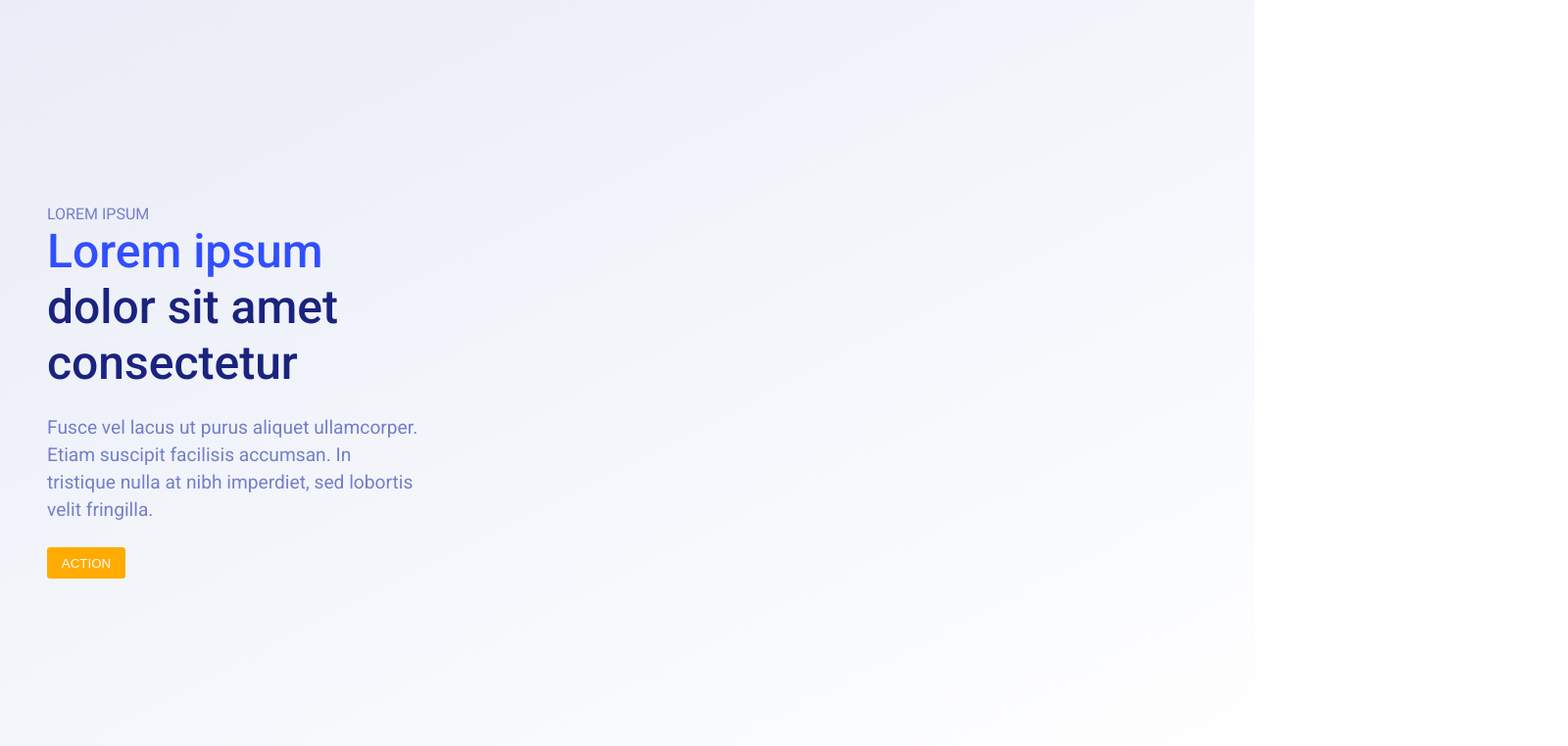
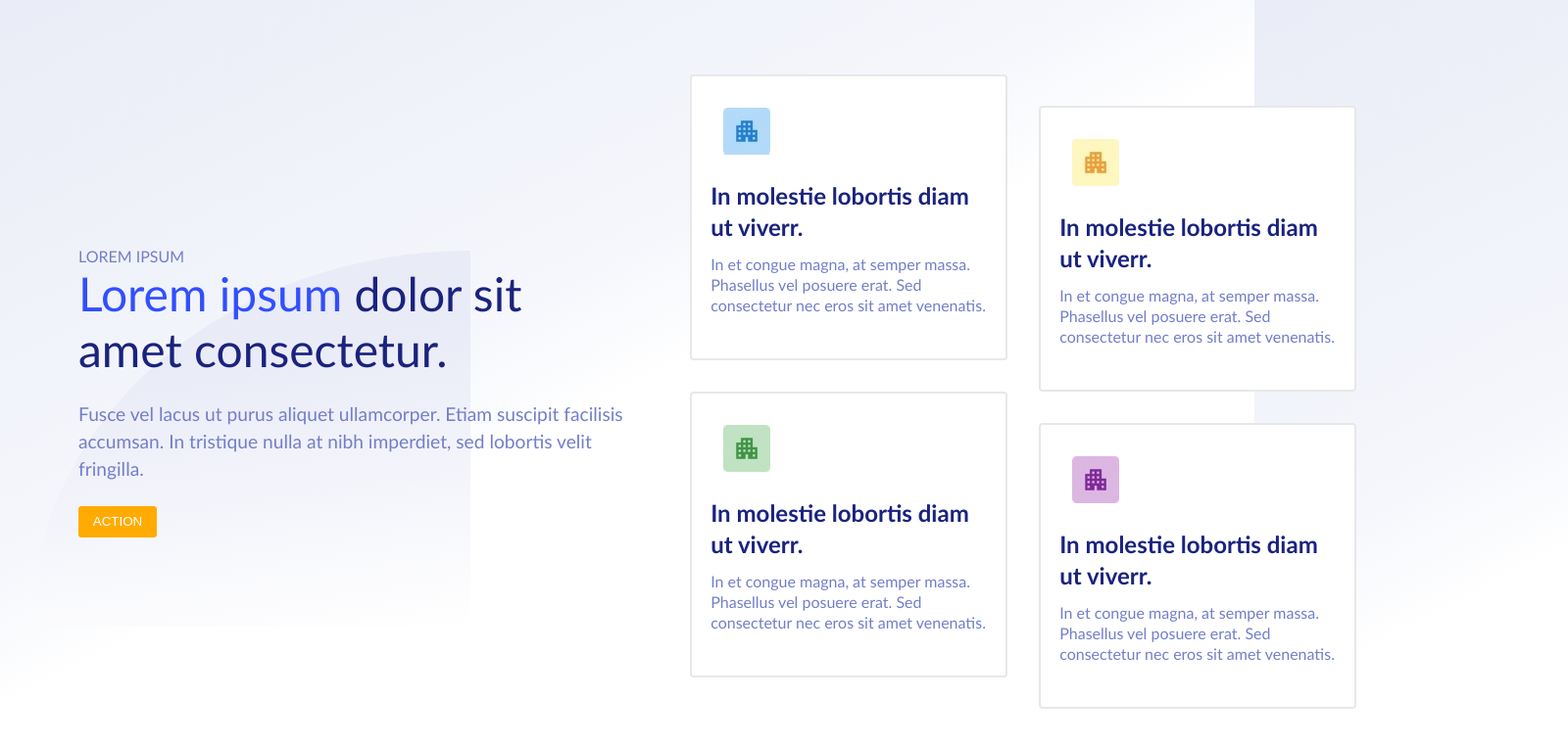
Before and after one commit to kwojtas172/shuffle-recruit, a website: page index.html in a window 1280 px wide. Shown: the whole page at 98% size, 1600 px wide, since content can reach past the window. Drawn offline with Linux system fonts and the light colour scheme.

Commit message:
added main styles / section with articles created

```diff
--- a/index.html
+++ b/index.html
@@ -10,10 +10,36 @@
 <body>
     <header class='header'>
         <h3 class='header__overtitle'>Lorem ipsum</h3>
-        <h1 class='header__primary-title'><span class='header__primary-title--marked'>Lorem ipsum</span> dolor sit amet consectetur</h1>
+        <h1 class='header__primary-title'><span class='header__primary-title--marked'>Lorem ipsum</span> dolor sit amet consectetur.</h1>
         <p class='header__description'>Fusce vel lacus ut purus aliquet ullamcorper. Etiam suscipit facilisis accumsan. In tristique nulla at nibh imperdiet, sed lobortis velit fringilla.</p>
         <button class='header__button'>action</button>
     </header>
+    <main class="main">
+        <section class='dashboard-col'>
+            <artile class='dashboard-col__post'>
+                <img class='dashboard-col__post__img' src='./assets/1.jpg' />
+                <h2 class='dashboard-col__post__title'>In molestie lobortis diam ut viverr.</h2>
+                <p class='dashboard-col__post__descritpion'>In et congue magna, at semper massa. Phasellus vel posuere erat. Sed consectetur nec eros sit amet venenatis.</p>
+            </artile>
+            <artile class='dashboard-col__post'>
+                <img class='dashboard-col__post__img' src='./assets/2.jpg' />
+                <h2 class='dashboard-col__post__title'>In molestie lobortis diam ut viverr.</h2>
+                <p class='dashboard-col__post__descritpion'>In et congue magna, at semper massa. Phasellus vel posuere erat. Sed consectetur nec eros sit amet venenatis.</p>
+            </artile>
+        </section>
+        <section class='dashboard-col'>
+            <artile class='dashboard-col__post'>
+                <img class='dashboard-col__post__img' src='./assets/3.jpg' />
+                <h2 class='dashboard-col__post__title'>In molestie lobortis diam ut viverr.</h2>
+                <p class='dashboard-col__post__descritpion'>In et congue magna, at semper massa. Phasellus vel posuere erat. Sed consectetur nec eros sit amet venenatis.</p>
+            </artile>
+            <artile class='dashboard-col__post'>
+                <img class='dashboard-col__post__img' src='./assets/4.jpg' />
+                <h2 class='dashboard-col__post__title'>In molestie lobortis diam ut viverr.</h2>
+                <p class='dashboard-col__post__descritpion'>In et congue magna, at semper massa. Phasellus vel posuere erat. Sed consectetur nec eros sit amet venenatis.</p>
+            </artile>
+        </section>
+    </main>
 
 </body>
 </html>
--- a/sass/_header.scss
+++ b/sass/_header.scss
@@ -2,10 +2,24 @@
     display: flex;
     flex-direction: column;
     justify-content: center;
-    font-family: 'Roboto', sans-serif;
-    width: 30%;
+    font-family: 'Calibri', sans-serif;
+    width: 35%;
     height: 100vh;
     padding: 0 3rem;
+    margin-left: 2rem;
+    position: relative;
+}
+
+.header::after {
+    display: block;
+    content: '';
+    width: 28rem;
+    height: 24rem;
+    background: linear-gradient(172deg, $circle-shape-dark-color 30%, $color-light 100%);
+    border-radius: 100% 0 0 0;
+    position: absolute;
+    bottom: 10rem;
+    left: 0;
 }
 
 .header__overtitle {
@@ -13,12 +27,15 @@
     text-transform: uppercase;
     font-weight: 400;
     font-size: 1rem;
+    z-index: 1;
 }
 
 .header__primary-title {
     font-size: 3rem;
     font-weight: 500;
+    width: 30rem;
     color: $primary-color-font;
+    z-index: 1;
 }
 
 .header__primary-title--marked {
@@ -30,7 +47,9 @@
     font-size: 1.2rem;
     font-weight: 400;
     line-height: 1.75rem;
+    width: 35rem;
     margin: 1.5rem 0;
+    z-index: 1;
 }
 
 .header__button {
@@ -43,6 +62,7 @@
     height: 2rem;
     cursor: pointer;
     transition-duration: 0.2s;
+    z-index: 1;
 }
 
 .header__button:hover {
--- /dev/null
+++ b/sass/_main.scss
@@ -0,0 +1,48 @@
+.main {
+    display: flex;
+    justify-content: center;
+    align-items: center;
+    font-family: 'Calibri', sans-serif;
+}
+
+.dashboard-col:nth-of-type(2n+1) {
+    margin-top: -2rem;
+}
+
+.dashboard-col:nth-of-type(2n) {
+    margin-top: 2rem;
+}
+
+.dashboard-col__post {
+    display: flex;
+    flex-direction: column;
+    width: 20rem;
+    height: 16rem;
+    background-color: $color-light;
+    border: solid 0.15rem $color-grey;
+    border-radius: 0.25rem;
+    margin: 2rem 1rem;
+    padding-bottom: 2rem;
+}
+
+.dashboard-col__post__img {
+    width: 3rem;
+    height: auto;
+    margin: 2rem 2rem 0.8rem 2rem;
+}
+
+.dashboard-col__post__title {
+    color: $primary-color-font;
+    font-size: 1.5rem;
+    font-weight: 600;
+    line-height: 2rem;
+    padding: 0.8rem 1.2rem;
+}
+
+.dashboard-col__post__descritpion {
+    color: $secondary-color-font;
+    font-size: 1rem;
+    font-weight: 400;
+    line-height: 1.3rem;
+    padding: 0 1.2rem;
+}
--- a/sass/_reset.scss
+++ b/sass/_reset.scss
@@ -5,5 +5,7 @@
 
 body {
     display: flex;
-    background: linear-gradient(153deg, $background-color-dark 0%, $background-color-medium 55%, $color-light 100%);
+    background: linear-gradient(153deg, $background-color-dark 0%, $background-color-medium 40%, $color-light 50%);
+    width: 100rem;
+    margin: 0 auto;
 }
--- a/sass/_variables.scss
+++ b/sass/_variables.scss
@@ -5,3 +5,5 @@ $background-color-dark: #eaecf7;
 $background-color-medium: #f5f7fc;
 $color-light: #ffffff;
 $btn-background-color: #ffab02;
+$color-grey: #e8e8e8;
+$circle-shape-dark-color: #e9ebf7;
--- a/sass/index.scss
+++ b/sass/index.scss
@@ -1,4 +1,6 @@
 @import url('https://fonts.googleapis.com/css2?family=Roboto:wght@100;300;400;500;700;900&display=swap');
+
 @import 'variables';
 @import 'reset';
 @import 'header';
+@import 'main';
```
Also changed, not shown: assets/1.jpg (added), assets/2.jpg (added), assets/3.jpg (added), assets/4.jpg (added), css/index.css.
